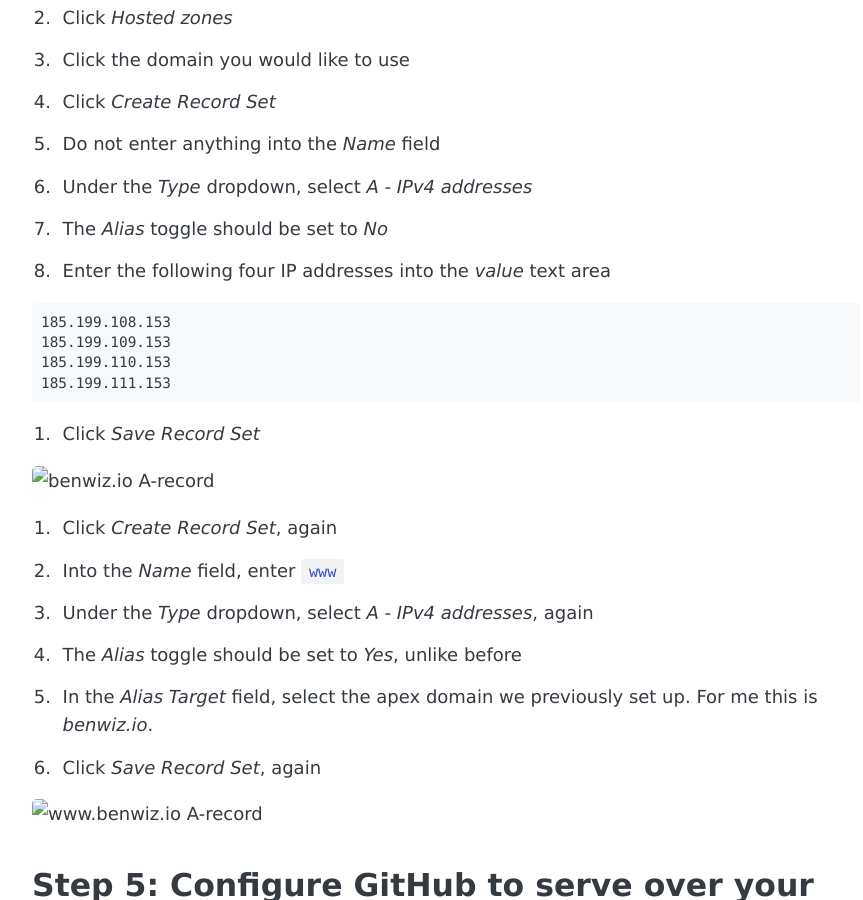
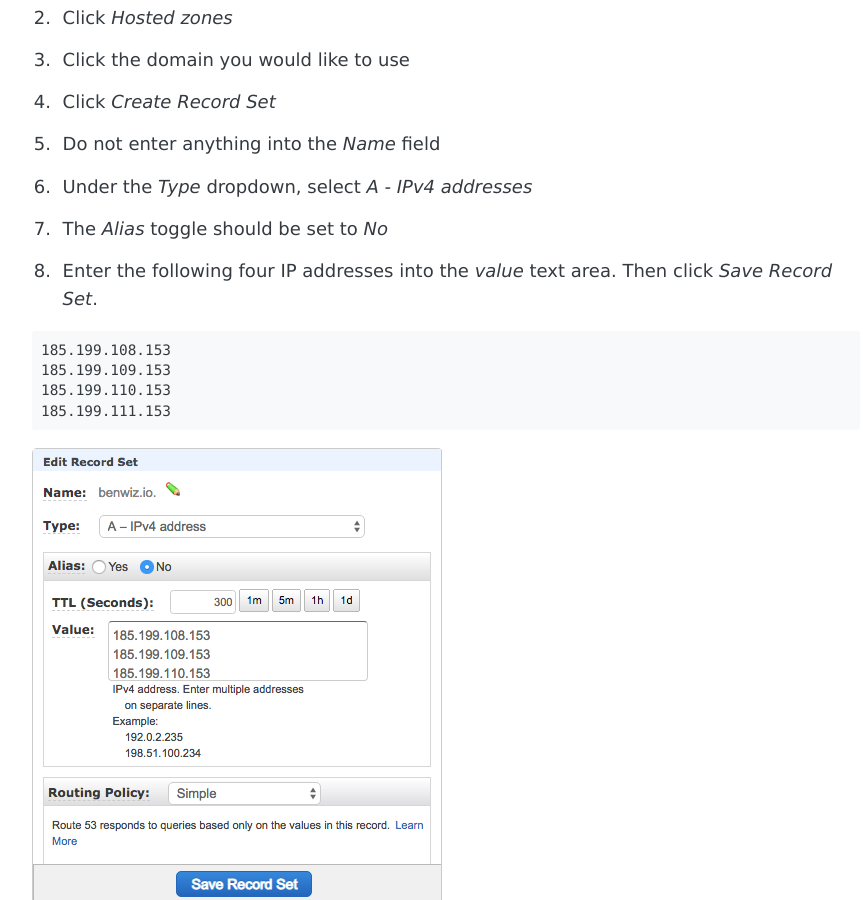
Before and after one commit to benwiz/blog, a Jekyll site: the page built from _posts/2018-12-21-how-to-deploy-https-github-pages-custom-aws-route53-domain.md, in a window 1280 px wide and 900 px high, scrolled down 2021 px. Shown: the whole window, without its empty margins (194-1057 px from the left). Built offline with Jekyll 4.4.1, drawn with Linux system fonts in a browser that asks for light colours; nearby versions of some CDN libraries; some web fonts are replaced.

Commit message:
add images

````diff
--- a/_posts/2018-12-21-how-to-deploy-https-github-pages-custom-aws-route53-domain.md
+++ b/_posts/2018-12-21-how-to-deploy-https-github-pages-custom-aws-route53-domain.md
@@ -59,7 +59,7 @@
 5. Do not enter anything into the _Name_ field
 6. Under the _Type_ dropdown, select _A - IPv4 addresses_
 7. The _Alias_ toggle should be set to _No_
-8. Enter the following four IP addresses into the _value_ text area
+8. Enter the following four IP addresses into the _value_ text area. Then click _Save Record Set_.
 
 ```text
 185.199.108.153
@@ -68,9 +68,7 @@
 185.199.111.153
 ```
 
-9. Click _Save Record Set_
-
-![benwiz.io A-record](images/benwiz.io.png)
+![benwiz.io A-record](../../../../images/benwiz.io.png)
 
 10. Click _Create Record Set_, again
 11. Into the _Name_ field, enter `www`
@@ -79,7 +77,7 @@
 14. In the _Alias Target_ field, select the apex domain we previously set up. For me this is _benwiz.io_.
 15. Click _Save Record Set_, again
 
-![www.benwiz.io A-record](images/www.benwiz.io.png)
+![www.benwiz.io A-record](../../../../images/www.benwiz.io.png)
 
 ## Step 5: Configure GitHub to serve over your custom domain
 
````
Also changed, not shown: images/benwiz.io.png.
